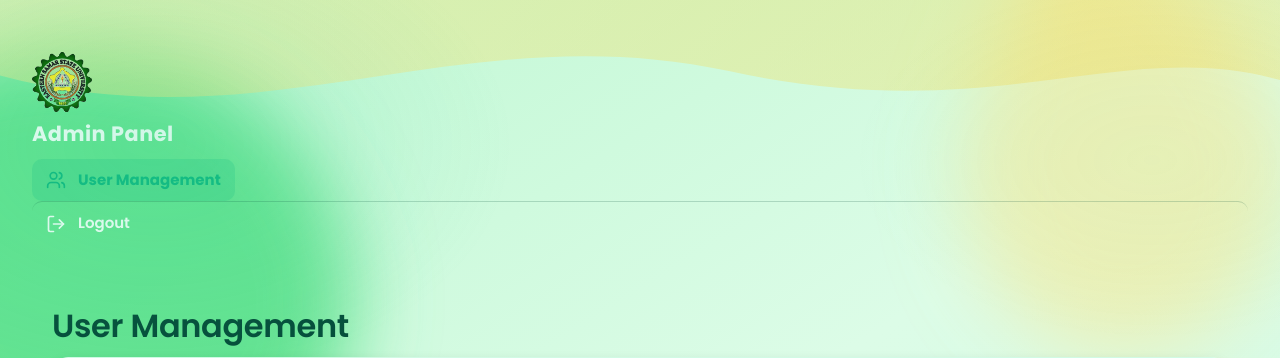
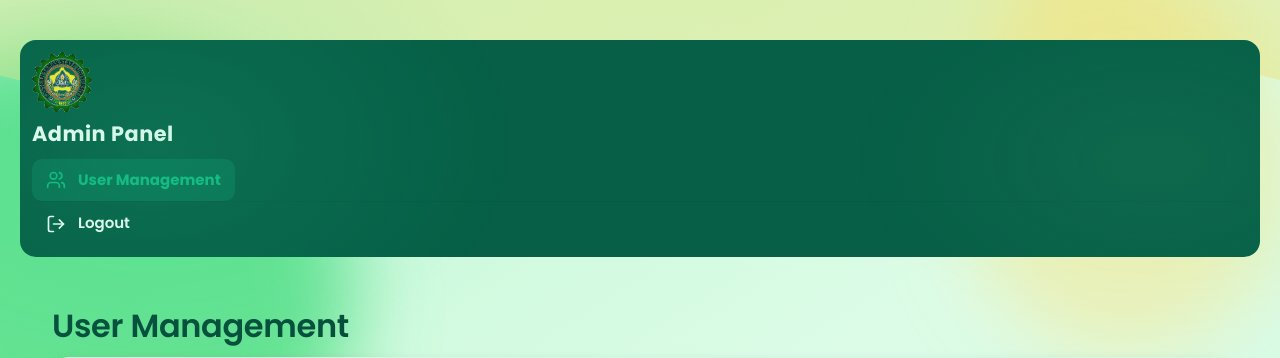
Before and after one commit to caranzaalex02-tech/Academic-Struggle-Chatbot, a Flask app: page /admin_dashboard in a window 1280 px wide. Shown: the top 358 px of the page. Run offline with Flask 3, Linux system fonts and the light colour scheme; the visitor is signed in with stand-in values (Sample User, id 1); data that the repository does not hold is empty; some libraries are stand-ins or nearby versions.

Commit message:
fix: Add sidebar background color so admin nav links are visible

```diff
--- a/templates/admin_dashboard.html
+++ b/templates/admin_dashboard.html
@@ -31,7 +31,7 @@
             background-attachment: fixed;
             min-height: 100vh;
         }
-        .sidebar { width: 260px; }
+        .sidebar { width: 260px; background: #065F46; }
         .sidebar-header { margin-bottom: 32px; padding-bottom: 20px; border-bottom: 1px solid rgba(6,78,59,0.2); }
         .sidebar-header h1 { font-size: 1.3rem; font-weight: 700; letter-spacing: 0.5px; color: #ECFDF5; }
         .sidebar nav { flex: 1; }
```
